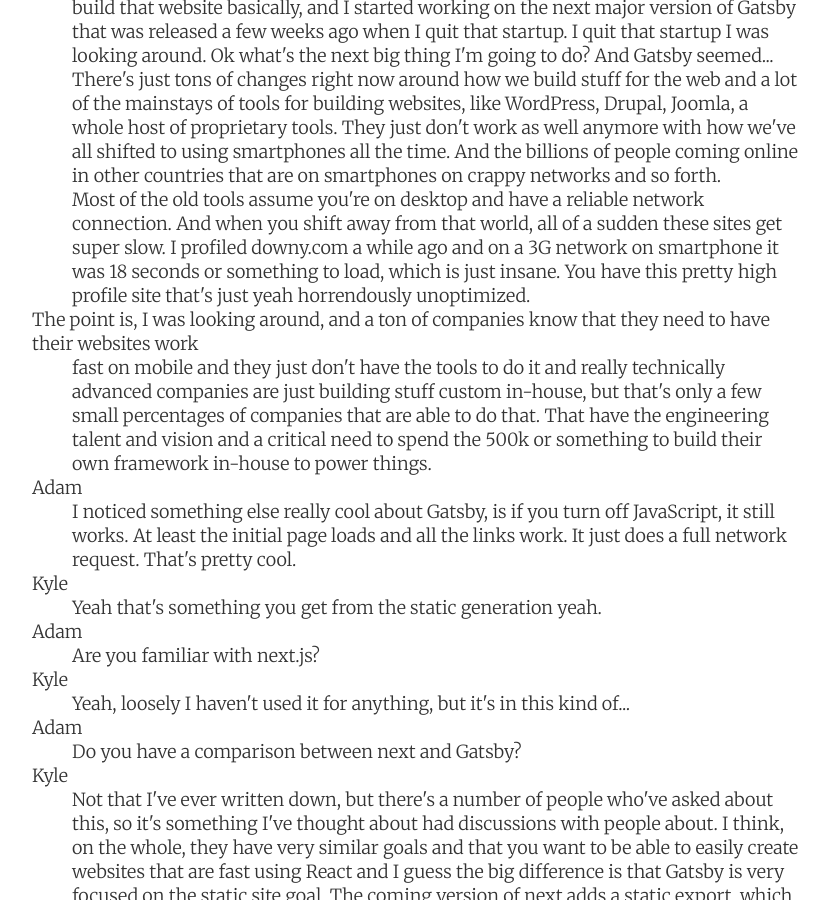
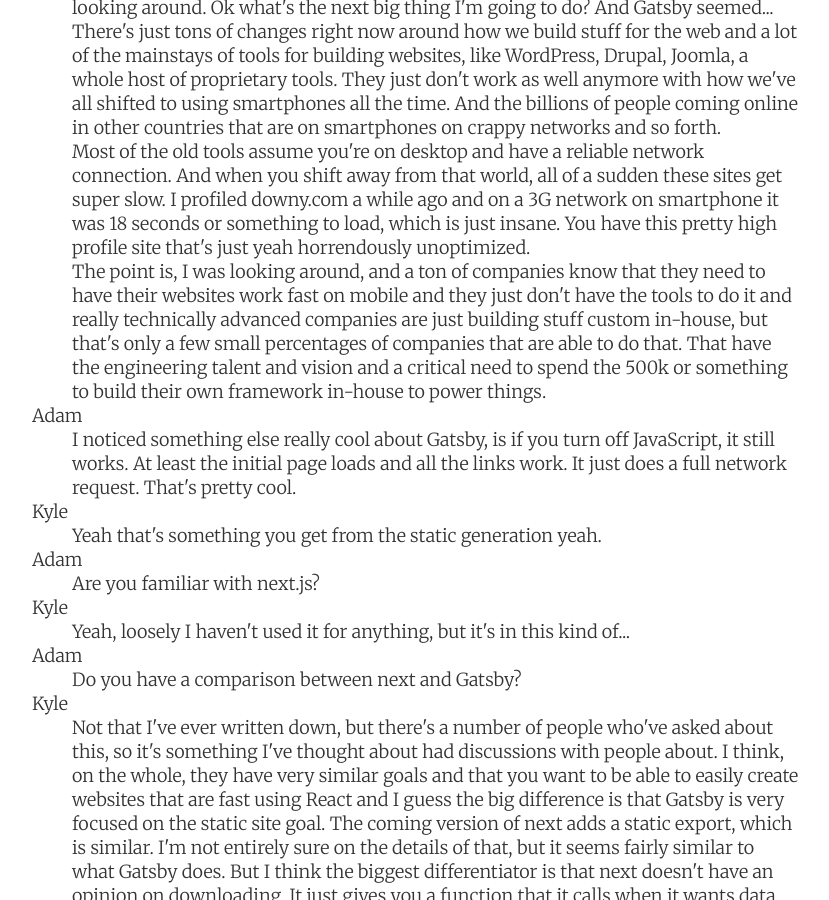
Before and after one commit to agarrharr/weboftomorrowpodcast.com, a Jekyll site: the page built from _posts/2017-08-07-gatsby-kyle-mathews.md, in a window 1280 px wide and 900 px high, scrolled down 11740 px. Shown: the whole window, without its empty margins (224-1053 px from the left). Built offline with Jekyll 4.4.1, drawn with Linux system fonts in a browser that asks for light colours; comment, search, counter and statistics services are not loaded; some of the changed text lies outside the part shown.

Commit message:
Fix episode 39 transcript

```diff
--- a/_posts/2017-08-07-gatsby-kyle-mathews.md
+++ b/_posts/2017-08-07-gatsby-kyle-mathews.md
@@ -24,20 +24,14 @@
 <dl>
 <dt>Adam Garrett-Harris</dt>
 <dd>Alright, welcome to Web of Tomorrow. I'm Adam Garrett-Harris and today we're talking with Kyle Matthews, the creator of Gatsbyjs</dd>
-
 <dt>Kyle Mathews</dt>
 <dd>Hey everyone!</dd>
-
-
 <dt>Adam</dt>
 <dd>So what is Gatsby?</dd>
-
 <dt>Kyle</dt>
 <dd>Gatsby is a blazing fast React static site generator and it aims to give you a really nice out-of-the-box experience where everything is set up for you: React, Webpack, different CSS options, modern JavaScript etc. And you can build really fast sites without a lot of effort on your part.</dd>
-
 <dt>Adam</dt>
 <dd>Cool. So, how did you get the idea for Gatsby?</dd>
-
 <dt>Kyle</dt>
 <dd>Basically, so I started using React pretty early so it was open source like mid 2013 and it got on my radar then and I was working at a job in San Francisco, a startup, building JavaScript web applications with Backbone and I really liked in a lot of ways, but it had a lot of weird sharp edges / missing things and React just came along I was like "This is so beautiful, the component model." Because I mean components is an old idea. React didn't invent the idea of components. I mean backbone components existed, but they were kind of just missing a lot of stuff. Anyway, so React component was just like so beautiful.</dd>
 <dd>And so anyway, I start following that and I quit that job like early 2014 and just started doing a bunch of stuff with React was like this is the future that's what I want to learn and do everything with and then mid-ish 2014 a friend and I we started working on startup. So I worked on that for a while and it was building our web application with react of course and then early 2015 it was getting to a point we were like "Ok, we kind of know what we're doing. We have the application sort of working like start to go public pretty soon and of course need website and I was like "Okay, I haven't build like a website website in a while. How do people do that these days?" And I was looking around I was like "Oh man. I hate all these things because I'd use like Drupal and WordPress and built my own little static site generator in the past. I was like "These are all terrible. I want to use React components and Webpack and all these other really nice modern tools. There was other people thinking about the same thing at the time and I just thought about it a bunch and I figured out a clever way to pull all those together. And so that was the first version of Gatsby that I built just for my startup's website.</dd>
@@ -59,8 +53,7 @@
 <dd>Especially if you want to be fast</dd>
 <dt>Kyle</dt>
 <dd>Yeah, especially if you want it to be fast, which is pretty much everyone.</dd>
-Yeah, it's also an interesting fit for kind of like hybrid website web apps. There's several startups that are
-<dd>building everything basically on Gatsby. So they have their marketing site, which is static but then Gatsby v1 also has the ability to have client only sections of the site, which then just a traditional web app that loads up and hits an API and then does it's thing from there.</dd>
+<dd>Yeah, it's also an interesting fit for kind of like hybrid website web apps. There's several startups that are building everything basically on Gatsby. So they have their marketing site, which is static but then Gatsby v1 also has the ability to have client only sections of the site, which then just a traditional web app that loads up and hits an API and then does it's thing from there.</dd>
 <dt>Adam</dt>
 <dd>Yeah, because you're just building it in React</dd>
 <dd>Yeah, and then it's just all React and so it just works.</dd>
@@ -192,8 +184,7 @@
 <dt>Kyle</dt>
 <dd>No, so we talked earlier about the startup. So I built the first version Gatsby just to build that website basically, and I started working on the next major version of Gatsby that was released a few weeks ago when I quit that startup. I quit that startup I was looking around. Ok what's the next big thing I'm going to do? And Gatsby seemed... There's just tons of changes right now around how we build stuff for the web and a lot of the mainstays of tools for building websites, like WordPress, Drupal, Joomla, a whole host of proprietary tools. They just don't work as well anymore with how we've all shifted to using smartphones all the time. And the billions of people coming online in other countries that are on smartphones on crappy networks and so forth.</dd>
 <dd>Most of the old tools assume you're on desktop and have a reliable network connection. And when you shift away from that world, all of a sudden these sites get super slow. I profiled downy.com a while ago and on a 3G network on smartphone it was 18 seconds or something to load, which is just insane. You have this pretty high profile site that's just yeah horrendously unoptimized.</dd>
-The point is, I was looking around, and a ton of companies know that they need to have their websites work
-<dd>fast on mobile and they just don't have the tools to do it and really technically advanced companies are just building stuff custom in-house, but that's only a few small percentages of companies that are able to do that. That have the engineering talent and vision and a critical need to spend the 500k or something to build their own framework in-house to power things.</dd>
+<dd>The point is, I was looking around, and a ton of companies know that they need to have their websites work fast on mobile and they just don't have the tools to do it and really technically advanced companies are just building stuff custom in-house, but that's only a few small percentages of companies that are able to do that. That have the engineering talent and vision and a critical need to spend the 500k or something to build their own framework in-house to power things.</dd>
 <dt>Adam</dt>
 <dd>I noticed something else really cool about Gatsby, is if you turn off JavaScript, it still works. At least the initial page loads and all the links work. It just does a full network request. That's pretty cool.</dd>
 <dt>Kyle</dt>
```
Also changed, not shown: other parts of _posts/2017-08-07-gatsby-kyle-mathews.md (+0 -1 lines).
